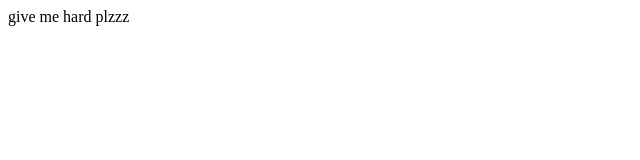
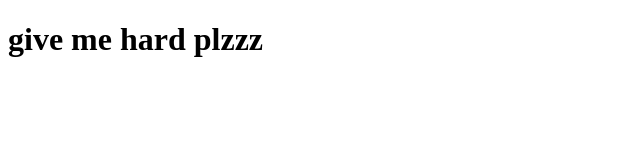
Before and after one commit to V0B0/Entertainment-, a plain HTML site: page index.html in a window 1280 px wide. Shown: the whole page, without its empty margins (0-640 px from the left). Drawn offline with Linux system fonts and the light colour scheme.

Commit message:
second commit

```diff
--- a/index.html
+++ b/index.html
@@ -6,6 +6,6 @@
     <title>Document</title>
 </head>
 <body>
-    give me hard plzzz
+    <h1>give me hard plzzz</h1>
 </body>
 </html>
```
